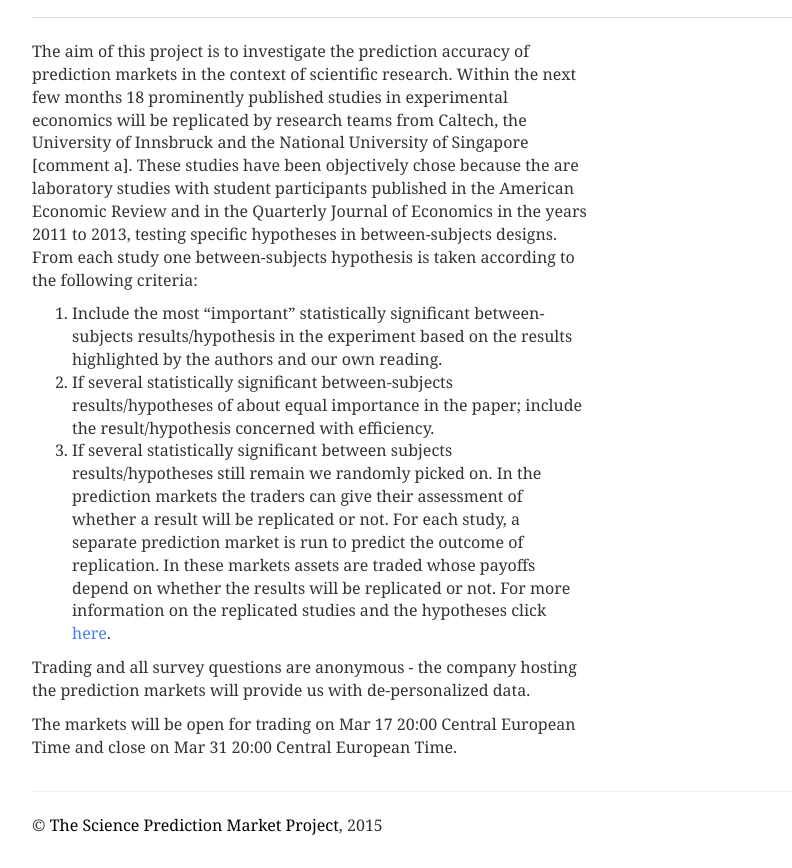
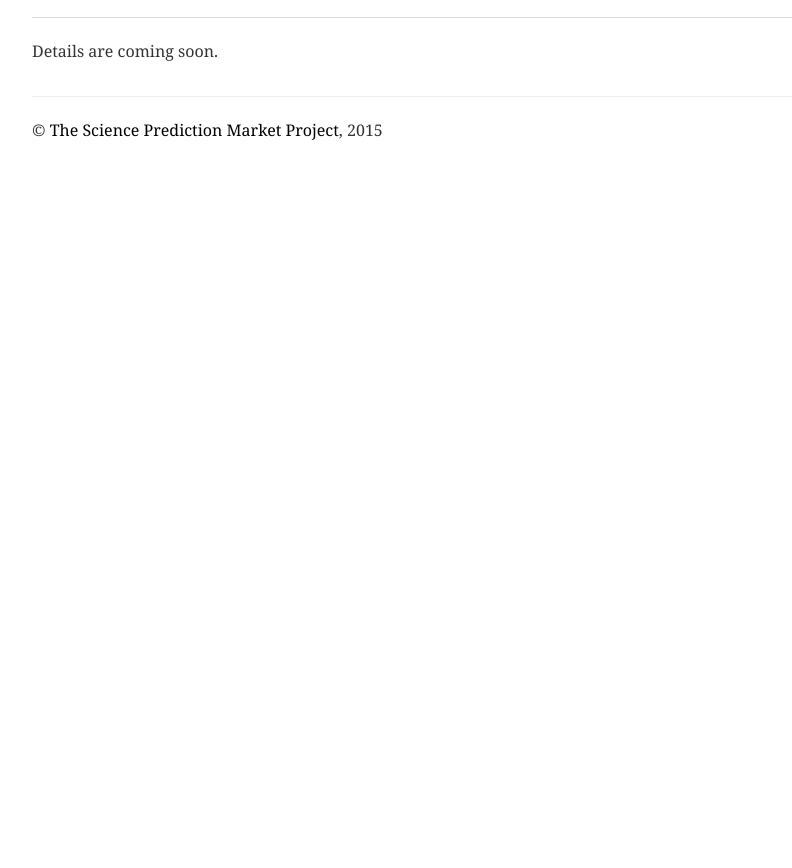
Before and after one commit to be-prediction/be-prediction.github.io, a plain HTML site: page repdetails.html in a window 1280 px wide. Shown: the part 143-1011 px from the top of the page, without its empty margins (38-830 px from the left). After the commit the page ends 800 px from the top, so only its background shows below. Drawn offline with Linux system fonts and the light colour scheme.

Commit message:
Updated details

```diff
--- a/repdetails.html
+++ b/repdetails.html
@@ -65,15 +65,7 @@
             </div>
             <div class="row">
                 <div class="col-md-6">
-                    <p>The aim of this project is to investigate the prediction accuracy of prediction markets in the context of scientific research. Within the next few months 18 prominently published studies in experimental economics will be replicated by research teams from Caltech, the University of Innsbruck and the National University of Singapore [comment a]. These studies have been objectively chose because the are laboratory studies with student participants published in the American Economic Review and in the Quarterly Journal of Economics in the years 2011 to 2013, testing specific hypotheses in between-subjects designs. From each study one between-subjects hypothesis is taken according to the following criteria:</p>
-                        <ol>
-<li>Include the most “important” statistically significant between-subjects results/hypothesis in the experiment based on the results highlighted by the authors and our own reading.</li>
-<li>If several statistically significant between-subjects results/hypotheses of about equal importance in the paper; include the result/hypothesis concerned with efficiency.</li>
-<li>If several statistically significant between subjects results/hypotheses still remain we randomly picked on.
-In the prediction markets the traders can give their assessment of whether a result will be replicated or not. For each study, a separate prediction market is run to predict the outcome of replication. In these markets assets are traded whose payoffs depend on whether the results will be replicated or not. For more information on the replicated studies and the hypotheses click <a href="studies.html">here</a>.</li>
-                            </ol>
-<p>Trading and all survey questions are anonymous - the company hosting the prediction markets will provide us with de-personalized data.</p>
-<p>The markets will be open for trading on Mar 17 20:00 Central European Time and close on Mar 31 20:00 Central European Time.</p>
+                    <p>Details are coming soon.</p>
                     </div>
                 </div>
             <hr>
```
